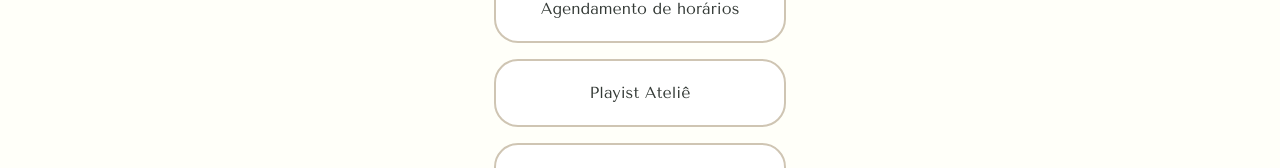
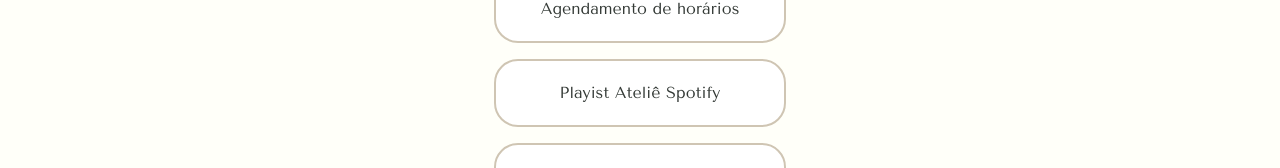
Before and after one commit to EzequielBurg/nsa-links, a Next.js app: page / in a window 1280 px wide. Shown: the part 413-581 px from the top of the page. Built offline with nearby package versions, Linux system fonts and the light colour scheme.

Commit message:
descriçao spotfy

```diff
--- a/src/app/page.tsx
+++ b/src/app/page.tsx
@@ -4,7 +4,10 @@
 import nay from "./assets/nay.png";
 
 export default function Home() {
-  const spotifyUrl = "https://open.spotify.com/playlist/73I6W37rLtYPF68NlZtFzy?si=gx3cX-2sTLm-Vg6Ke5ZM7Q&pi=s3WpFYiQR0KQZ"
+  const procedimentsUrl = "https://wa.me/c/553499195853";
+  const spotifyUrl = "https://open.spotify.com/playlist/73I6W37rLtYPF68NlZtFzy?si=gx3cX-2sTLm-Vg6Ke5ZM7Q&pi=s3WpFYiQR0KQZ";
+  const whatsAppUrl = "https://wa.me/message/6ZRCBCWTR6Y5H1";
+  const locationUrl = "https://maps.app.goo.gl/FnRDaSPWdasHzubK7";
 
   return (
     <main className="flex flex-col flex-1 h-ful relative">
@@ -15,19 +18,19 @@
       </header>
       <div className="z-10 grid grid-template-col gap-4 justify-center items-center pt-34">
         <Image src={nay} alt="Nayara Sousa" width={160} height={160} className="flex rounded-full w-40 h-40 -mt-48 m-auto z-10" />
-        <Link href='https://wa.me/c/553499195853' className="justify-center bg-white flex border-2 border-[#cfc5b3] px-3 py-5 rounded-3xl">
+        <Link href={procedimentsUrl} className="justify-center bg-white flex border-2 border-[#cfc5b3] px-3 py-5 rounded-3xl">
           <h1 className="text-xl'">Informações sobre procedimentos</h1>
         </Link>
 
-        <Link href='https://wa.me/message/6ZRCBCWTR6Y5H1' className="justify-center bg-white flex border-2 border-[#cfc5b3] px-3 py-5 rounded-3xl">
+        <Link href={whatsAppUrl} className="justify-center bg-white flex border-2 border-[#cfc5b3] px-3 py-5 rounded-3xl">
           <h1 className="text-xl'">Agendamento de horários</h1>
         </Link>
 
         <Link href={spotifyUrl} className="justify-center bg-white flex border-2 border-[#cfc5b3] px-3 py-5 rounded-3xl">
-          <h1 className="text-xl'">Playist Ateliê</h1>
+          <h1 className="text-xl'">Playist Ateliê Spotify</h1>
         </Link>
 
-        <Link href='https://maps.app.goo.gl/FnRDaSPWdasHzubK7' className="justify-center bg-white flex border-2 border-[#cfc5b3] px-3 py-5 rounded-3xl">
+        <Link href={locationUrl} className="justify-center bg-white flex border-2 border-[#cfc5b3] px-3 py-5 rounded-3xl">
           <h1 className="text-xl'">Localização / como chegar</h1>
         </Link>
       </div>
```
